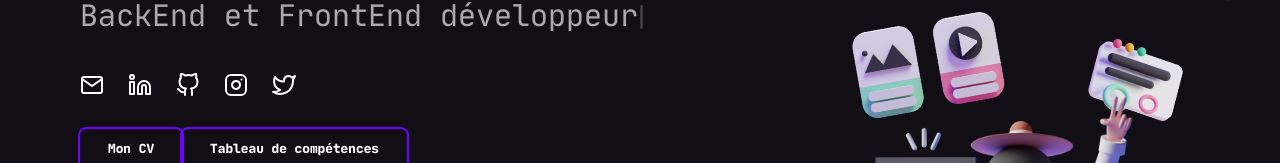
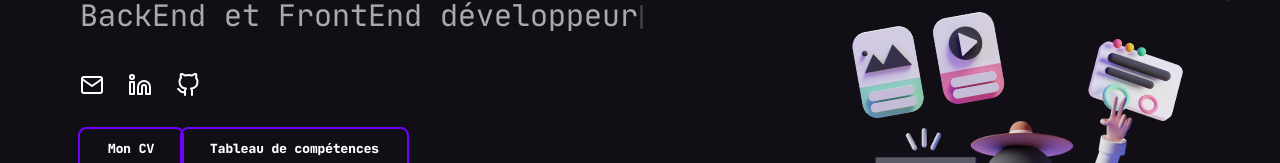
Before and after one commit to GucciELias/devfolioelias, a Next.js app: page / in a window 1280 px wide. Shown: the part 377-540 px from the top of the page. Built offline with nearby package versions, Linux system fonts and the light colour scheme; no server answers; what bad-words would draw is missing.

Commit message:
remove twitter & insta

```diff
--- a/components/Icons/icon.js
+++ b/components/Icons/icon.js
@@ -1,8 +1,6 @@
 import {
   IconMail,
   IconLinkedin,
-  IconInstagram,
-  IconTwitter,
   IconGithub,
   IconExternal,
 } from "@/components/Icons";
@@ -15,10 +13,6 @@ const Icon = ({ name }) => {
       return <IconGithub />;
     case "linkedin":
       return <IconLinkedin />;
-    case "instagram":
-      return <IconInstagram />;
-    case "twitter":
-      return <IconTwitter />;
     default:
       return <IconExternal />;
   }
```
